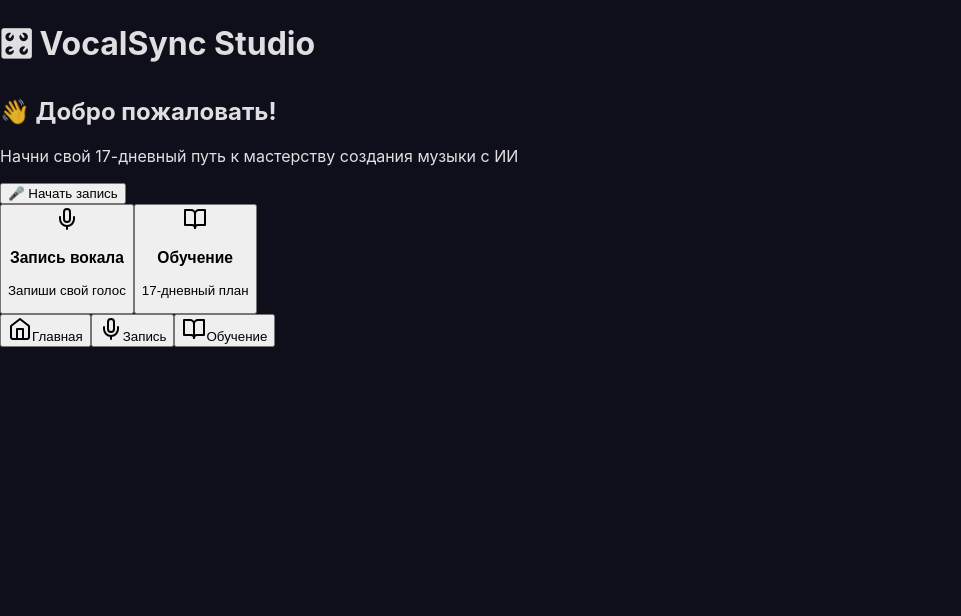
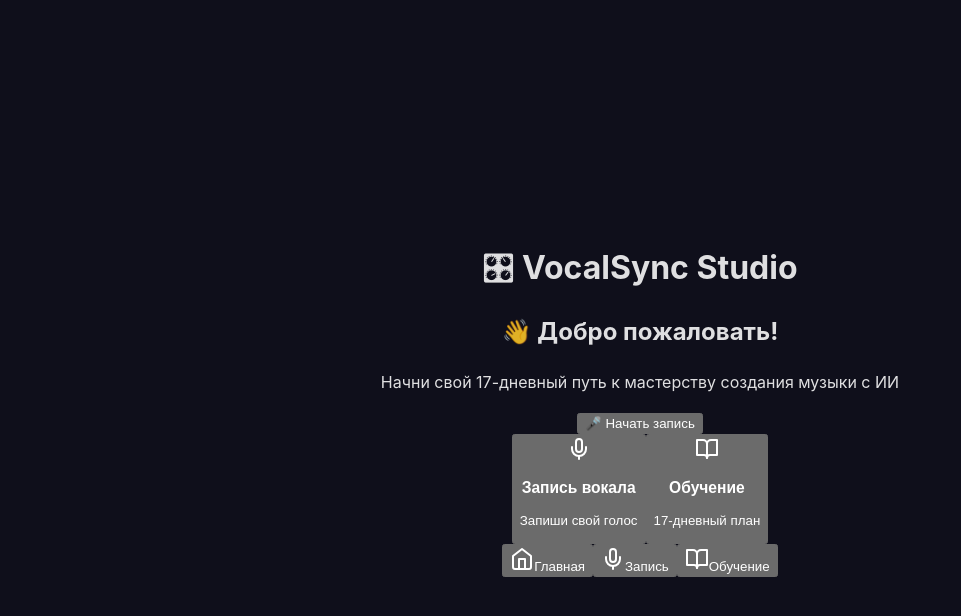
Before and after one commit to MoonAmiway/vocalsync, a React (Vite) app: page / in a window 1280 px wide. Shown: the top 616 px of the page, without its empty margins (0-961 px from the left). Built offline with nearby package versions, Linux system fonts and the light colour scheme.

Commit message:
fix: proper index.css file with correct extension

```diff
--- a/src/index.css
+++ b/src/index.css
@@ -1,12 +1,21 @@
-/* src/index.css - Базовые стили */
+/* src/index.css - Чистые стили */
 :root {
-  font-family: Inter, system-ui, sans-serif;
+  font-family: Inter, system-ui, Avenir, Helvetica, Arial, sans-serif;
+  line-height: 1.5;
+  font-weight: 400;
+  color-scheme: dark;
+  color: rgba(255, 255, 255, 0.87);
   background-color: #0F0F1B;
-  color: rgba(255, 255, 255, 0.87);
+  font-synthesis: none;
+  text-rendering: optimizeLegibility;
+  -webkit-font-smoothing: antialiased;
+  -moz-osx-font-smoothing: grayscale;
 }
 
 body {
   margin: 0;
+  display: flex;
+  place-items: center;
   min-width: 320px;
   min-height: 100vh;
 }
@@ -14,4 +23,5 @@ body {
 #root {
   width: 100%;
   margin: 0 auto;
+  text-align: center;
 }
```
Also changed, not shown: index.html (+0 -9 lines).
